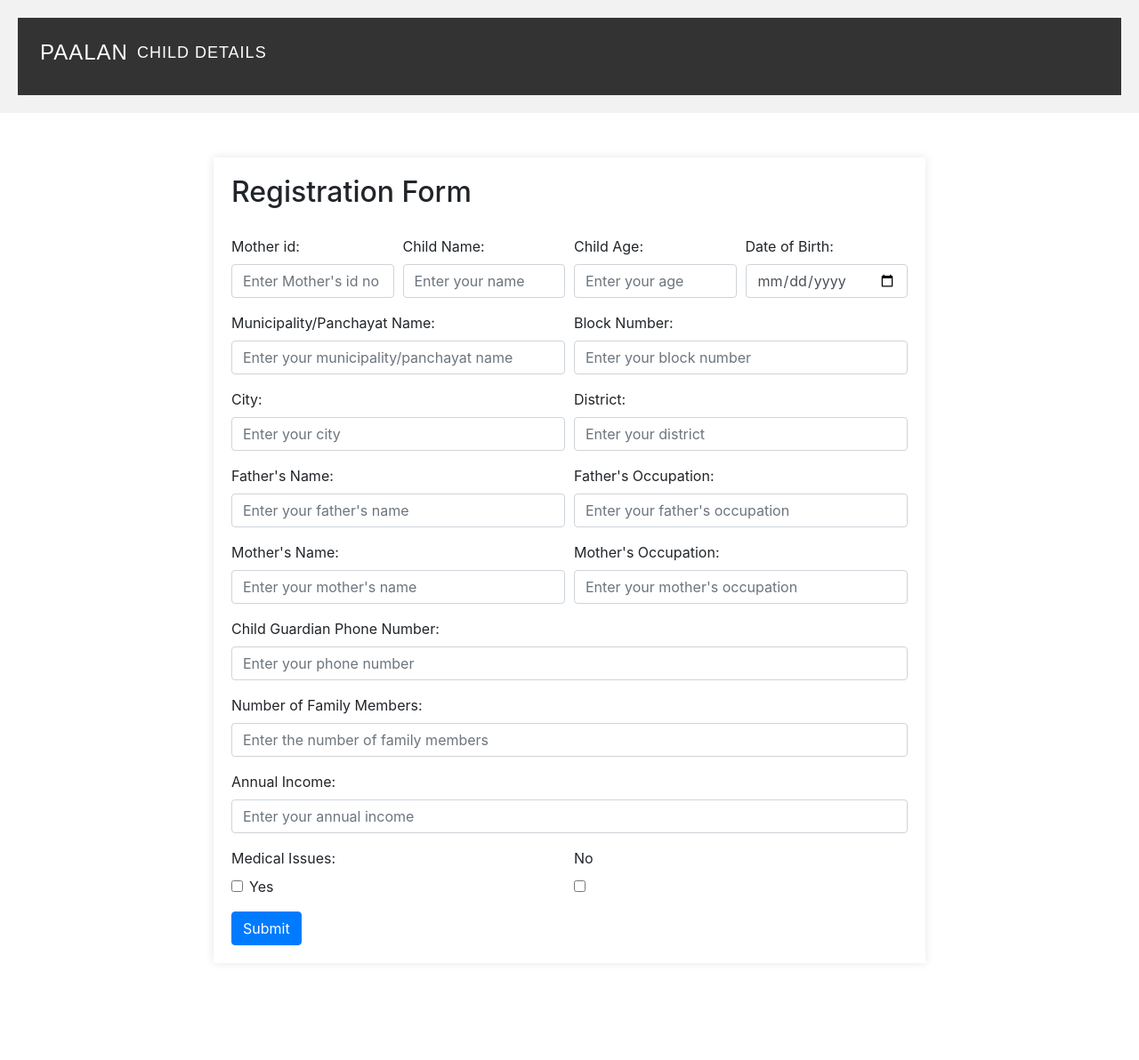
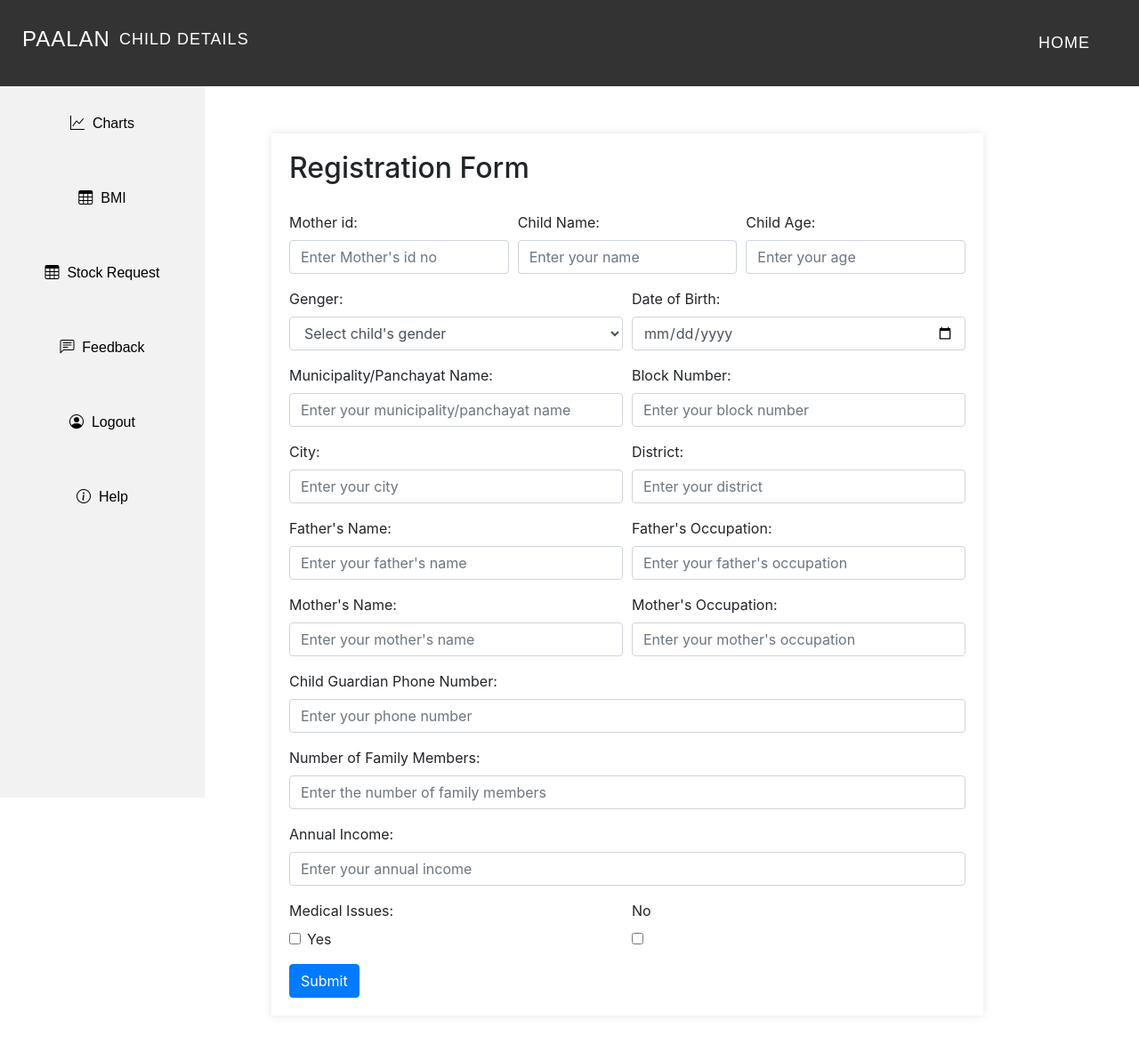
Before and after one commit to JunaTeresMartin/Paalan, a PHP site: page /form1/form1.html in a window 1280 px wide. Shown: the whole page at 89% size. Before the commit the page ends 1063 px from the top, so only its background shows below. Run offline with PHP 8.4, Linux system fonts and the light colour scheme; some libraries are stand-ins or nearby versions.

Commit message:
02/08/23

```diff
--- a/WorkerDashboard/form1/form1.html
+++ b/WorkerDashboard/form1/form1.html
@@ -4,9 +4,9 @@
   <title>Child registration</title>
   <!--Bootstrap CSS -->
   <link rel="stylesheet" href="https://maxcdn.bootstrapcdn.com/bootstrap/4.5.2/css/bootstrap.min.css">
+  <link rel="stylesheet" href="https://cdn.jsdelivr.net/npm/bootstrap-icons@1.10.5/font/bootstrap-icons.css">
+  <script src='https://kit.fontawesome.com/a076d05399.js' crossorigin='anonymous'></script>
 
-
-  <!-- css -->
   <style>
 
     body {
@@ -16,7 +16,14 @@
 
     header {
       background-color: #f2f2f2;
-    padding: 20px;
+      padding: 0;
+      position: fixed;
+      top: 0;
+      left: 0;
+      width: 100%;
+      background-color: #f2f2f2;
+      padding: 0;
+      z-index: 999;
   }
 
   .top-section {
@@ -30,6 +37,47 @@
     font-size: 16px;
     text-transform: uppercase;
     letter-spacing: 1px;
+  }
+
+  .sidebar {
+  position: fixed;
+  top: 97px;
+  left: 0;
+  width: 230px;
+  height: 100%;
+  background-color: #f2f2f2;
+  font-family: Arial, sans-serif;
+  z-index: 999;
+}
+
+
+
+  .sidebar ul {
+    list-style: none;
+    padding: 0;
+    margin: 0;
+  }
+
+  .sidebar li {
+    padding: 30px;
+    margin-top: 0;
+    text-align: center;
+  }
+  .sidebar li:hover{
+    background-color: #333;
+    font-size: large;
+    color:#FFEA20;
+  }
+
+  .sidebar li a {
+    color: black;
+    text-decoration: none;
+    transition: color 0.3s ease;
+  }
+
+
+  .sidebar li a:hover {
+    color: #FFEA20;
   }
 
   .site-name {
@@ -46,10 +94,40 @@
     font-size: 18px;
     font-weight: normal;
   }
+  .left-section ul {
+    list-style: none;
+    margin: 0;
+    padding: 0;
+  }
+
+  .left-section ul li {
+    display: inline-block;
+    margin-right: 20px;
+    margin-left: 20px;
+    /* new */
+    padding: 10px;
+
+  }
+
+  .left-section ul li a {
+    color: #fff;
+    text-decoration: none;
+    transition: color 0.3s ease;
+    font-size: large;
+    /* new */
+    margin-top: 20px;
+  }
+
+  .left-section ul li a:hover {
+    color: #FFEA20;
+  }
+
 
     .form-container {
       max-width: 800px;
       margin: 50px auto;
+      margin-top: 150px;
+      margin-left: 220px;
       padding: 20px;
       background-color: #ffffff;
       box-shadow: 0 0 10px rgba(0, 0, 0, 0.1);
@@ -70,8 +148,24 @@
         <h1>PAALAN</h1>
         <h2 class="subheading">CHILD DETAILS</h2>
       </div>
+       <div class="left-section">
+      <ul>
+        <li><a href="../index.php">Home</a></li>
+      </ul>
+    </div>
     </div>
   </header>
+
+  <div class="sidebar">
+    <ul>
+      <li><a href="#visualization" class="icon-a"><i class="bi bi-graph-up"></i>&nbsp;&nbsp;Charts</a></li>
+      <li><a href="#bmi" class="icon-a"><i class="bi bi-table"></i>&nbsp;&nbsp;BMI</a></li>
+      <li><a href="../AdminDashboard/registration/stock.php" class="icon-a"><i class="bi bi-table"></i>&nbsp;&nbsp;Stock Request</a></li>
+      <li><a href="feedback.php" class="icon-a"><i class="bi bi-chat-left-text"></i>&nbsp;&nbsp;Feedback</a></li>
+      <li><a href="logout.php" class="icon-a"><i class="bi bi-person-circle"></i>&nbsp;&nbsp;Logout</a></li>
+      <li ><a href="help.html" class="icon-a"><i class="bi bi-info-circle"></i>&nbsp;&nbsp;Help</a></li>
+    </ul>
+  </div>
 
   <div class="container">
     <div class="form-container">
@@ -97,6 +191,21 @@
               <input type="number" class="form-control" id="age" name="childAge" placeholder="Enter your age" required>
             </div>
           </div>
+        </div>
+        <!-- new change -->
+        <div class="form-row">
+          <!-- gender of the child -->
+          <div class="col">
+            <div class="form-group">
+              <label for="gender">Genger:</label>
+              <select class="form-control" name="gender" id="gender" required>
+                <option value="" selected disabled>Select child's gender</option>
+                <option value="boy">Boy</option>
+                <option value="girl">Girl</option>
+              </select>
+            </div>
+          </div>
+          <!-- date of birth -->
           <div class="col">
             <div class="form-group">
               <label for="dob">Date of Birth:</label>
@@ -104,6 +213,7 @@
             </div>
           </div>
         </div>
+        <!-- new change -->
         <div class="form-row">
           <div class="col">
             <div class="form-group">
--- a/WorkerDashboard/form1/form1.php
+++ b/WorkerDashboard/form1/form1.php
@@ -18,6 +18,7 @@ if (isset($_POST['submit'])) {
     $mother_id = $_POST['mother_id'];
     $child_age = $_POST['childAge'];
     $child_dob = $_POST['childDOB'];
+    $gender=$_POST['gender'];
     $child_mp = $_POST['childMP'];
     $child_blockNumber = $_POST['childBlockNo'];
     $child_city = $_POST['childCity'];
@@ -33,8 +34,8 @@ if (isset($_POST['submit'])) {
     $child_guardian_phone_no = $_POST['Guardian_no'];
 
     // SQL query to insert the form data into the table
-    $sql = "INSERT INTO child_details (woman_id, child_name, child_age, child_dob, child_mp, child_blockNumber, child_city, child_district, father_name, father_occupation,mother_name,mother_occupation,no_of_family_members,annual_income,medical_issue_details,child_guardian_phone_no )
-            VALUES ('$mother_id','$child_name', '$child_age', '$child_dob', '$child_mp', '$child_blockNumber', '$child_city', '$child_district', '$father_name', '$father_occupation','$mother_name','$mother_occupation','$no_of_family_members','$annual_income','$medical_issue_details','$child_guardian_phone_no')";
+    $sql = "INSERT INTO child_details (woman_id, child_name, gender, child_age, child_dob, child_mp, child_blockNumber, child_city, child_district, father_name, father_occupation,mother_name,mother_occupation,no_of_family_members,annual_income,medical_issue_details,child_guardian_phone_no )
+            VALUES ('$mother_id','$child_name', $gender,'$child_age', '$child_dob', '$child_mp', '$child_blockNumber', '$child_city', '$child_district', '$father_name', '$father_occupation','$mother_name','$mother_occupation','$no_of_family_members','$annual_income','$medical_issue_details','$child_guardian_phone_no')";
     $result = mysqli_query($conn, $sql);
     if ($result) {
         header("Location:form1.html");
--- a/WorkerDashboard/form3/connect.php
+++ b/WorkerDashboard/form3/connect.php
@@ -1,6 +1,6 @@
 <?php
 
-$con=new mysqli('localhost','root','','Paalan');
+$con=new mysqli('localhost','root','','paalan');
 
 if(!$con){
     die(mysqli_errno(($con)));
--- a/WorkerDashboard/index.php
+++ b/WorkerDashboard/index.php
@@ -129,6 +129,7 @@ $panchayatName = $row['panchayat_name'];
         <tr>
           <th>Child Name</th>
           <th>Age</th>
+          <th>Gender</th>
           <th>BMI Percentage</th>
           <th>Comment</th>
         </tr>
@@ -153,6 +154,7 @@ $panchayatName = $row['panchayat_name'];
         while ($row = mysqli_fetch_assoc($result)) {
           $childName = $row['child_name'];
           $childAge = $row['child_age'];
+          $gender = $row['gender'];
           $height = $row['height'];
           $weight = $row['weight'];
 
@@ -178,6 +180,7 @@ $panchayatName = $row['panchayat_name'];
           <tr>
             <td><?php echo $childName; ?></td>
             <td><?php echo $childAge; ?></td>
+            <td><?php echo $gender; ?></td>
             <td><?php echo $bmiPercentage; ?></td>
             <td><?php echo $comment; ?></td>
           </tr>
```
Also changed, not shown: WorkerDashboard/chart.js (+8 -8 lines), WorkerDashboard/data.php (+22 -1 lines), WorkerDashboard/form2/form2.html (+98 -1 lines), WorkerDashboard/form2/form2_styles.css (+83 -5 lines), WorkerDashboard/form3/update_button_child.php (+9 -2 lines).
